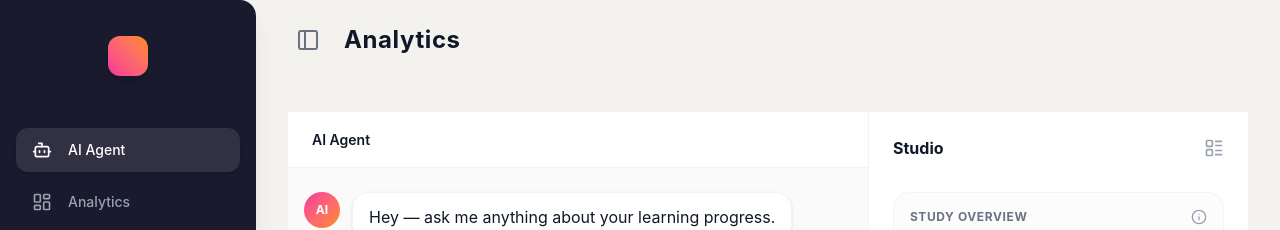
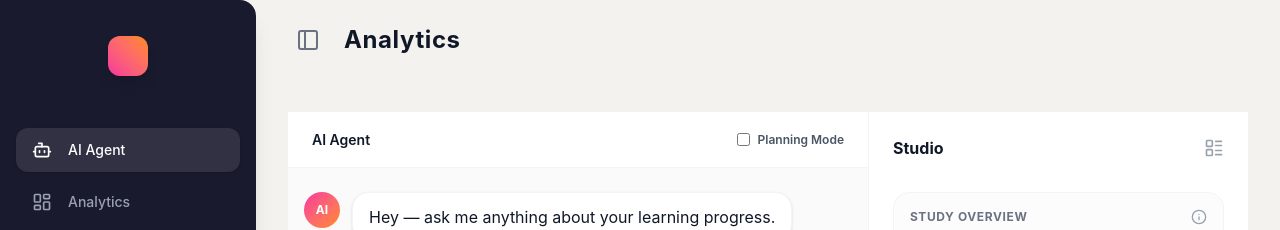
Before and after one commit to Easan7/GPAmaxxing, a React app in the folder frontend/: page /chat in a window 1280 px wide. Shown: the top 230 px of the page. Built offline with nearby package versions, Linux system fonts and the light colour scheme; no server answers; the HTML template or start-up script is replaced by a standard one.

Commit message:
reintroduce toggle

```diff
--- a/frontend/src/pages/ChatPage.jsx
+++ b/frontend/src/pages/ChatPage.jsx
@@ -99,6 +99,7 @@ export default function ChatPage() {
     const [messages, setMessages] = useState([
         { id: "m0", role: "assistant", content: "Hey — ask me anything about your learning progress." },
     ]);
+    const [planMode, setPlanMode] = useState(false);
     const [input, setInput] = useState("");
     const [isTyping, setIsTyping] = useState(false);
     const [pendingRunId, setPendingRunId] = useState(null);
@@ -134,7 +135,9 @@ export default function ChatPage() {
                     student_id: ASSUMED_STUDENT_ID,
                     message: text,
                     window_days: 180,
-            constraints: {},
+                    constraints: {
+                        plan_mode: planMode,
+                    },
                 };
 
             const data = await postJson(endpoint, payload);
@@ -182,11 +185,25 @@ export default function ChatPage() {
                 {/* Header */}
                 <div className="h-14 px-6 flex items-center border-b border-gray-100 bg-white shrink-0">
                     <div className="text-sm font-semibold text-gray-900">AI Agent</div>
+                    <div className="ml-auto flex items-center gap-2 text-xs font-semibold text-gray-600">
+                        <input
+                            id="plan-mode-toggle"
+                            type="checkbox"
+                            checked={planMode}
+                            onChange={(e) => setPlanMode(e.target.checked)}
+                            className="accent-[#4F46E5]"
+                        />
+                        <label htmlFor="plan-mode-toggle" className="cursor-pointer select-none">
+                            Planning Mode
+                        </label>
+                    </div>
                 </div>
 
                 {/* Messages */}
                 <div className="flex-1 overflow-y-auto bg-[#fafafa]">
                     <div className="max-w-3xl mx-auto px-4 py-6 pb-28 space-y-6">
+                        {planMode && <PlanModeTips />}
+
                         {messages.map((m) => (
                             <MessageRow key={m.id} role={m.role} content={m.content} />
                         ))}
@@ -220,8 +237,7 @@ export default function ChatPage() {
                                 onClick={handleSend}
                                 disabled={!canSend}
                                 className={`h-9 px-4 rounded-xl text-sm font-semibold transition
-                  ${
-                    canSend
+                  ${canSend
                                         ? "bg-indigo-600 text-white hover:bg-indigo-700"
                                         : "bg-gray-100 text-gray-400 cursor-not-allowed"
                                     }`}
@@ -309,3 +325,27 @@ function TypingDots() {
         </div>
     );
 }
+
+function PlanModeTips() {
+    return (
+        <div className="rounded-2xl border border-indigo-100 bg-indigo-50/60 px-4 py-4 shadow-sm">
+            <div className="flex items-center justify-between gap-3 mb-2">
+                <p className="text-[11px] font-bold uppercase tracking-wide text-indigo-700">Planning Mode Tips</p>
+                <span className="text-[11px] font-semibold text-indigo-600">Better details = better plan</span>
+            </div>
+
+            <p className="text-sm text-indigo-900 mb-3">
+                Include as many of these as possible when asking for a plan:
+            </p>
+
+            <ul className="grid grid-cols-1 md:grid-cols-2 gap-2 text-sm text-gray-700">
+                <li className="rounded-lg bg-white/70 border border-indigo-100 px-3 py-2">Time horizon (e.g. next 14 days)</li>
+                <li className="rounded-lg bg-white/70 border border-indigo-100 px-3 py-2">Total or daily time (e.g. 90 min/day)</li>
+                <li className="rounded-lg bg-white/70 border border-indigo-100 px-3 py-2">Topic scope (e.g. top 3 weakest topics)</li>
+                <li className="rounded-lg bg-white/70 border border-indigo-100 px-3 py-2">Availability pattern (weekday/weekend split)</li>
+                <li className="rounded-lg bg-white/70 border border-indigo-100 px-3 py-2">Milestones (quiz or exam date)</li>
+                <li className="rounded-lg bg-white/70 border border-indigo-100 px-3 py-2">Preference (timed drills, revision-heavy, etc.)</li>
+            </ul>
+        </div>
+    );
+}
```
Lines whose indentation alone changed are shown as unchanged.
